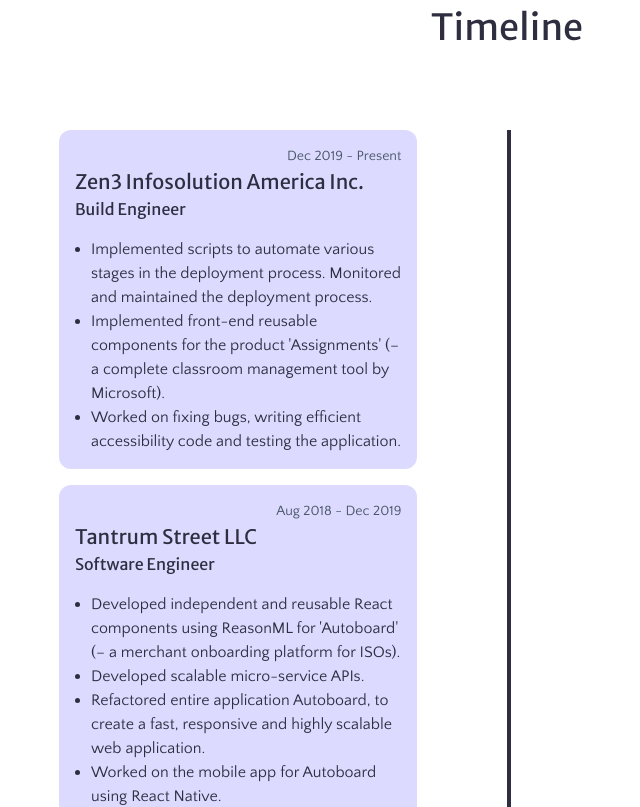
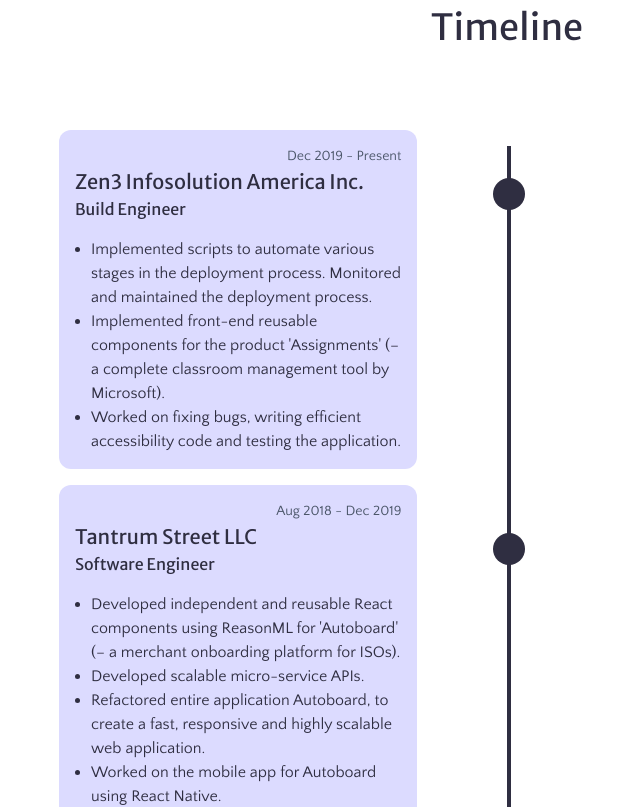
Before and after one commit to palprabhat/personal-website, a Next.js app: page / in a window 1280 px wide. Shown: the part 1700-2507 px from the top of the page, without its empty margins (133-773 px from the left). Built offline with nearby package versions, Linux system fonts and the light colour scheme.

Commit message:
added timeline marker

```diff
--- a/components/timeline.jsx
+++ b/components/timeline.jsx
@@ -4,7 +4,7 @@ const Timeline = () => {
   return (
     <section className="text-center section-p">
       <h2>Timeline</h2>
-      <div className="relative timeline max-w-4xl mx-auto mt-20">
+      <div className="timeline max-w-4xl mx-auto mt-20">
         <TimelineCard
           type="work"
           period="Dec 2019 - Present"
--- a/components/timelineCard.jsx
+++ b/components/timelineCard.jsx
@@ -3,7 +3,7 @@ import Image from "next/image";
 const TimelineCard = ({ title, subTitle, descriptions = [], period, type }) => {
   return (
     <div
-      className={`ml-2 md:ml-0 flex ${
+      className={`timeline-card ml-2 md:ml-0 flex ${
         type !== "work" ? "md:flex-row-reverse" : ""
       }`}
     >
--- a/styles/tailwind.scss
+++ b/styles/tailwind.scss
@@ -73,16 +73,30 @@ p {
 }
 
 .timeline {
+  @apply relative;
   &::before {
     content: "";
-    @apply absolute h-full bg-black w-1 left-0;
+    @apply absolute h-full bg-black w-1 mt-4 left-0;
     @screen md {
       @apply left-auto;
     }
   }
+}
 
-  .grad-cap {
-    transform: translateX(-57px) translateY(-53px);
+.grad-cap {
+  transform: translateX(-57px) translateY(-53px);
+}
+
+.timeline-card {
+  @apply relative;
+  &::before {
+    content: "";
+    @apply absolute h-8 w-8 rounded-full mt-12 bg-black inset-0;
+    left: -1.35rem;
+    @screen md {
+      @apply mx-auto;
+      left: 0.25rem;
+    }
   }
 }
 
```
